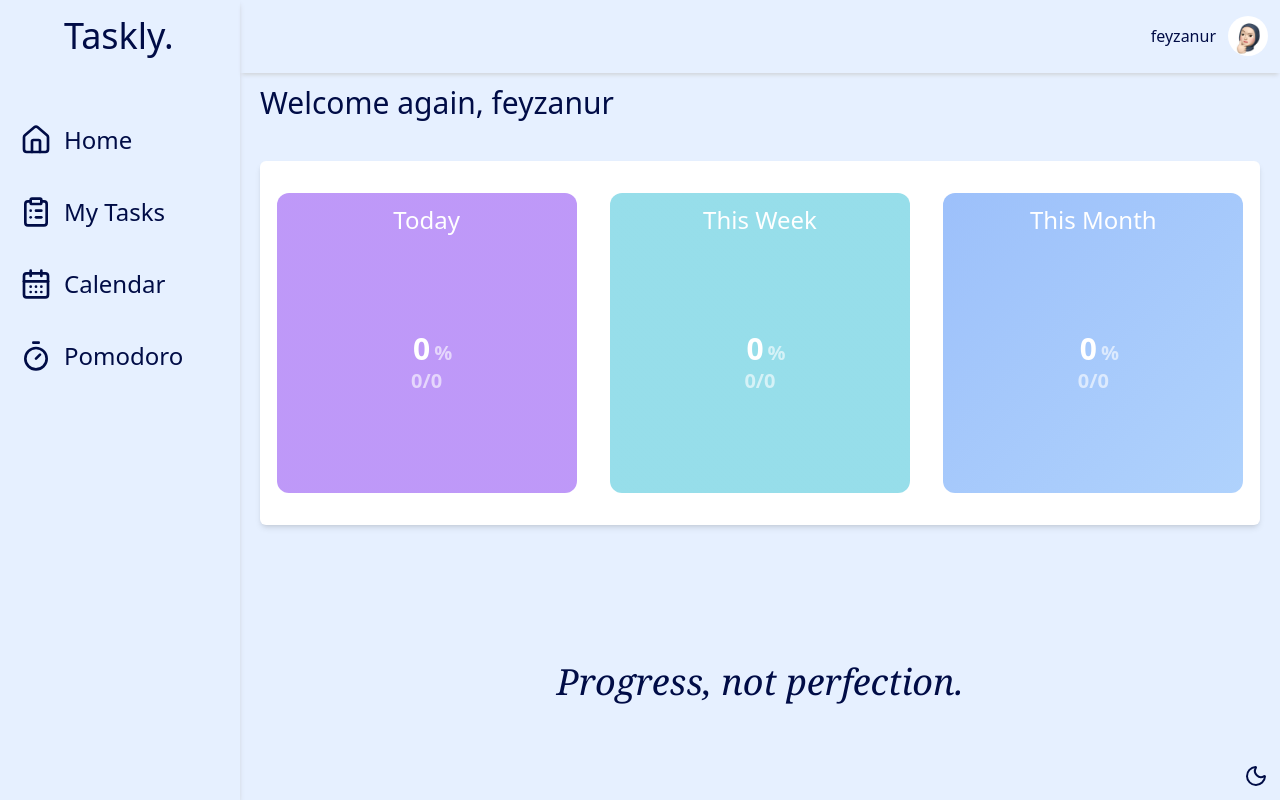
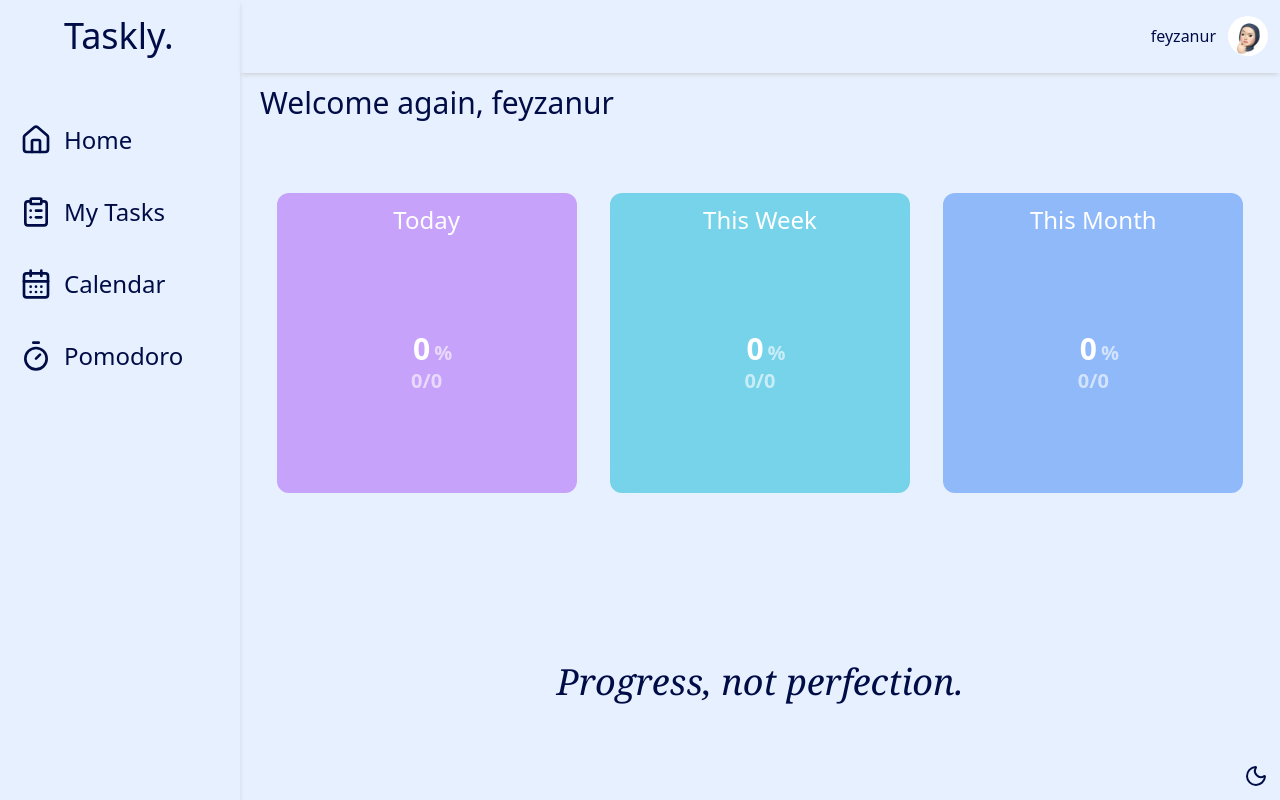
Before and after one commit to feyzanrsnr/Task_Manager_Website, a React (Vite) app: page /home in a window 1280 px wide. Built offline with nearby package versions, Linux system fonts and the light colour scheme.

Commit message:
latest updates

```diff
--- a/src/components/Chart.jsx
+++ b/src/components/Chart.jsx
@@ -5,7 +5,13 @@ import { selectTaskStatsByRange } from "../redux/tasksSlice";
 
 ChartJS.register(ArcElement, Tooltip, Legend);
 
-const ChartComponent = ({ title, dateRange, gradientFrom, gradientTo }) => {
+const bgColors = {
+       amethyst: "bg-purple-500/50 dark:bg-purple-500",
+       aqua: "bg-cyan-500/50 dark:bg-cyan-600",
+      "blue-500": "bg-blue-500/50 dark:bg-blue-600",
+}
+
+const ChartComponent = ({ title, dateRange, background}) => {
 
   const { completed, total, percentage } = useSelector((state) =>
     selectTaskStatsByRange(state, dateRange)
@@ -35,7 +41,7 @@ const ChartComponent = ({ title, dateRange, gradientFrom, gradientTo }) => {
 
   return (
     <div
-      className={`bg-gradient-to-br ${gradientFrom} ${gradientTo} backdrop-blur-md gap-4 rounded-xl h-[300px] w-[300px] flex flex-col items-center justify-center`}
+      className={`${bgColors[background]} backdrop-blur-md gap-4 rounded-xl h-[300px] w-[300px] flex flex-col items-center justify-center`}
     >
       <span className="text-xl md:text-2xl text-white">{title}</span>
 
--- a/src/pages/home-page/HomePage.jsx
+++ b/src/pages/home-page/HomePage.jsx
@@ -9,24 +9,21 @@ function DashboardPage() {
   return (
     <div className='flex flex-col h-full w-full gap-5 md:gap-10 px-5 pt-3'>
       <p className='text-2xl md:text-3xl text-center md:text-start'>Welcome again, feyzanur</p>
-      <div className='flex flex-col md:flex-row items-center justify-around bg-white dark:bg-slate-100 gap-y-5 py-8 rounded-md shadow-md dark:shadow-white dark:shadow-sm'>
-        <Chart
+      <div className='flex flex-col md:flex-row items-center justify-around gap-y-5 py-8'>
+      <Chart
         title="Today"
         dateRange="day"
-        gradientFrom="from-amethyst/50"
-        gradientTo="to-amethyst/50"
+        background="amethyst"
       />
       <Chart
         title="This Week"
         dateRange="week"
-        gradientFrom="from-aqua/50"
-        gradientTo="to-aqua/50"
+        background="aqua"
       />
       <Chart
         title="This Month"
         dateRange="month"
-        gradientFrom="from-blue-500/50"
-        gradientTo="to-blue-400/50"
+        background="blue-500"
       />
       </div>
       <div className="h-full flex items-center justify-center text-2xl md:text-4xl py-5 font-serif italic">
--- a/src/pages/welcome-page/WelcomePage.jsx
+++ b/src/pages/welcome-page/WelcomePage.jsx
@@ -11,15 +11,15 @@ const WelcomePage = () => {
     <div className='flex flex-col gap-4 w-full h-full items-center justify-center text-center'>
         <h1 className='text-4xl md:text-5xl font-bold font-serif'>Taskly.</h1>
         <p className='text-lg md:text-xl italic font-serif text-gray-700 max-w-xl'>
-          Taskly, kısa veya uzun süreli görevleri yönetmek için geliştirdiğim bir Task Manager uygulamasıdır. Henüz kullanıcıların aktif olarak görev ekleyip yönetebileceği bir aşamada değil,
+          Taskly, kısa veya uzun süreli görevleri yönetmek için geliştirilen bir Task Manager uygulamasıdır. Henüz kullanıcıların aktif olarak görev ekleyip yönetebileceği bir aşamada değildir,
           ancak projeye göz atabilir ve yaptığım çalışmaları inceleyebilirsiniz.
         </p>
-        <p className='text-md md:text-lg text-gray-600 max-w-lg'>
+         <Button onClick={() => navigate("home")} variant='primary' mode="light">Proje Sayfasına Devam et</Button>
+        {/* <p className='text-md md:text-lg text-gray-600 max-w-lg'>
           Projenin geliştirme süreci devam ediyor, yeni özellikler ve iyileştirmelerle Taskly’yi daha kullanışlı hale getirmeye devam edeceğim.
-        </p>
-        <Button onClick={() => navigate("home")} variant='primary' mode="light">Proje Sayfasına Devam et</Button>
+        </p> */}
 
-        <p className='mt-2 text-gray-600 dark:text-gray-300'>
+        <p className='mt-10 text-gray-600 dark:text-gray-300'>
             Proje hakkında fikir veya yorumlarınızı benimle paylaşmak isterseniz LinkedIn üzerinden bana ulaşabilirsiniz.
         </p>
 
```
